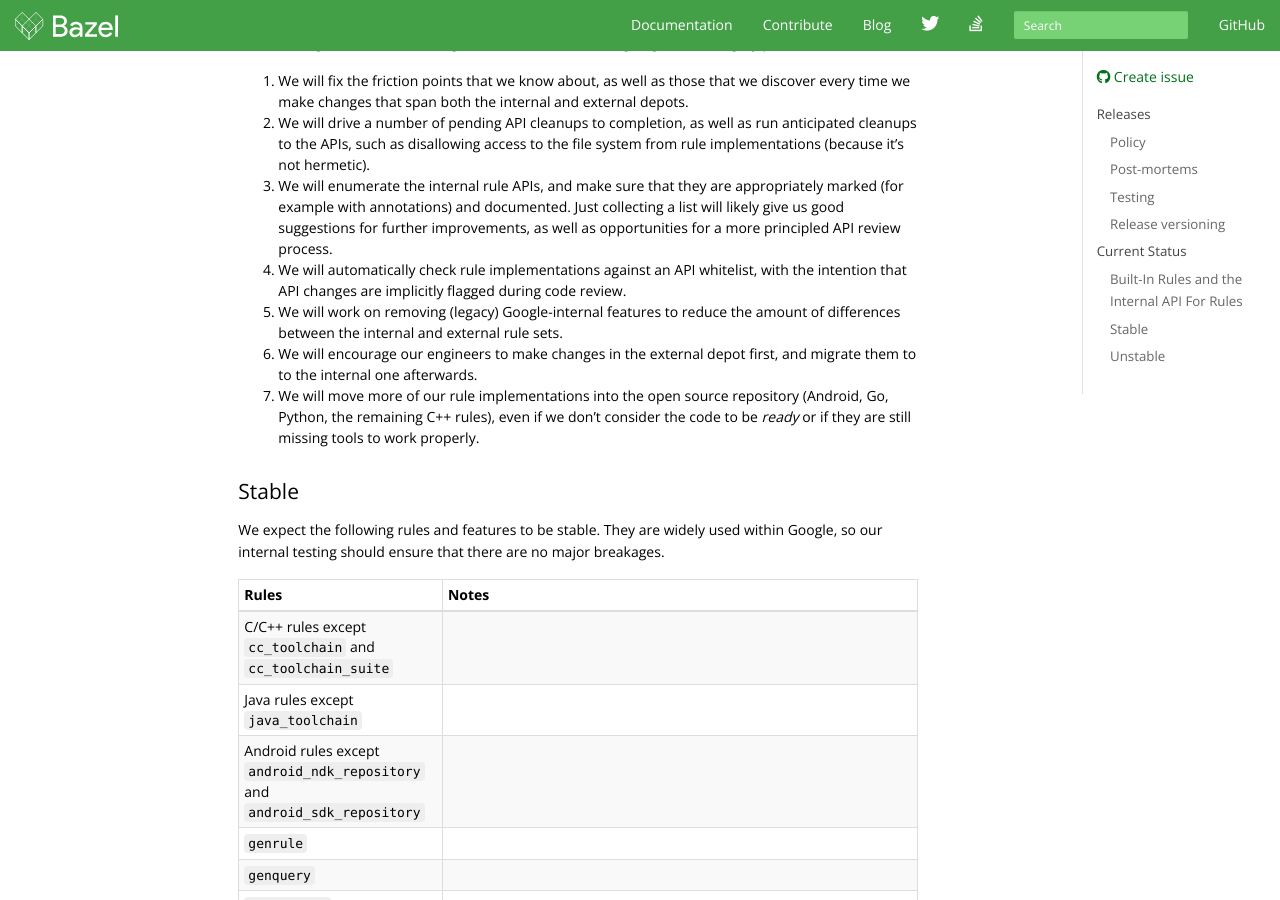
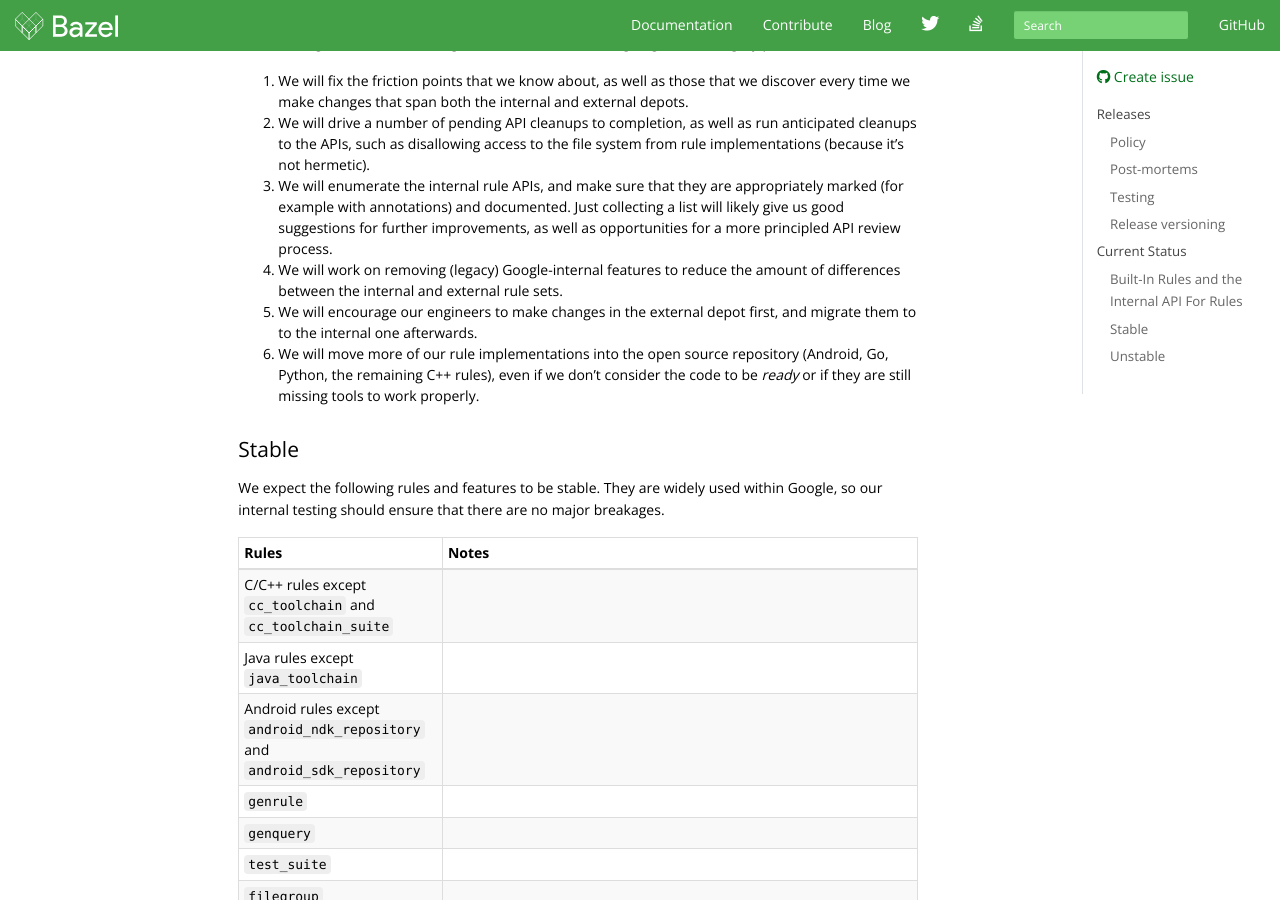
Before and after one commit to bazelbuild/bazel-website, a Jekyll site: the page built from support.md, in a window 1280 px wide and 900 px high, scrolled down 2410 px. Built offline with Jekyll 4.4.1, drawn with Linux system fonts in a browser that asks for light colours; nearby versions of some CDN libraries; library files that are not in the unit come from our copies; comment, search, counter and statistics services are not loaded; the table of contents is made by our own code.

Commit message:
fix some terminology

```diff
--- a/support.md
+++ b/support.md
@@ -124,13 +124,11 @@
    example with annotations) and documented. Just collecting a list will likely give us good
    suggestions for further improvements, as well as opportunities for a more principled API review
    process.
-4. We will automatically check rule implementations against an API whitelist, with the intention
-   that API changes are implicitly flagged during code review.
-5. We will work on removing (legacy) Google-internal features to reduce the amount of differences
+4. We will work on removing (legacy) Google-internal features to reduce the amount of differences
    between the internal and external rule sets.
-6. We will encourage our engineers to make changes in the external depot first, and migrate them to
+5. We will encourage our engineers to make changes in the external depot first, and migrate them to
    to the internal one afterwards.
-7. We will move more of our rule implementations into the open source repository (Android, Go,
+6. We will move more of our rule implementations into the open source repository (Android, Go,
    Python, the remaining C++ rules), even if we don't consider the code to be *ready* or if they are
    still missing tools to work properly.
 
```
Also changed, not shown: browse-and-search-user-guide.md (+2 -2 lines), designs/_posts/2016-06-02-sandboxing.md (+2 -3 lines).
